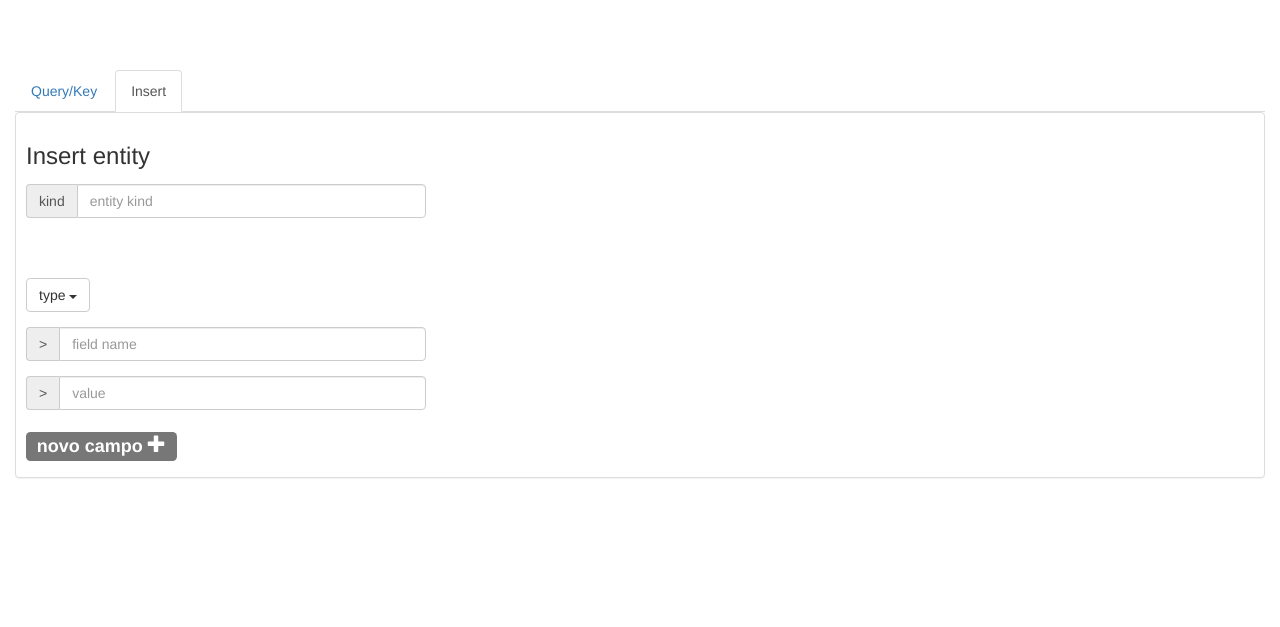
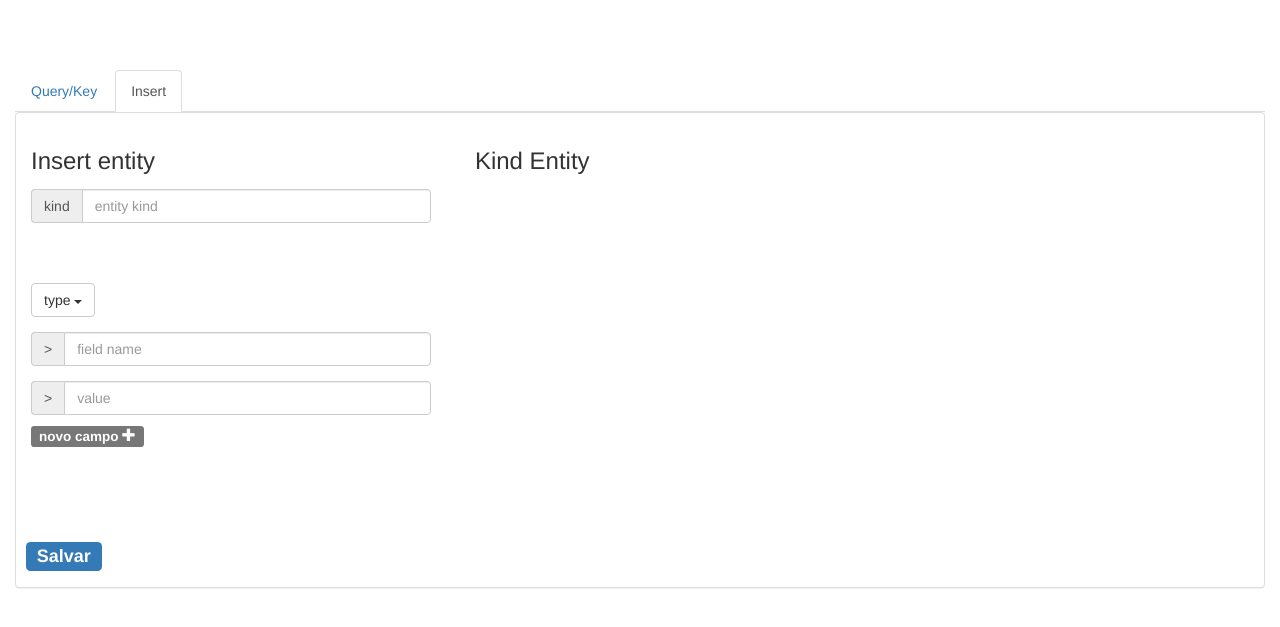
Before and after one commit to rsilvamagalhaes/ds-api, a Python web app: template src/templates/adm.html in a window 1280 px wide, after a click on "Insert". Shown: the top 627 px of the page. Run offline with Jinja, Linux system fonts and the light colour scheme; the template is opened without the code that fills it, so the values that code supplies are empty; some libraries are stand-ins or nearby versions.

Commit message:
Painel de insercao de dados

```diff
--- a/public/api/insert.js
+++ b/public/api/insert.js
@@ -1,9 +1,125 @@
 define(['jquery'], function($, ds) {
+
+	function InsertModel() {
+		this.name = null;
+		this.value = null;
+		this.type = null;
+
+		this.create = function(name, value, type) {
+			this.name = name;
+			this.value = value;
+			this.type = type;
+		}
+	}
+
+	function InsertController() {
+
+		var fields = [];
+
+		this.add = function(name, value, type) {
+			var insert = new InsertModel();
+			insert.create(name, value, type)
+
+			fields.push(insert);
+		}
+
+		this.getAllFields = function() {
+			return fields;
+		}
+
+		this.save = function() {
+			return $.ajax({
+				dataType: "json",
+				contentType: 'application/json',
+				type: 'POST',
+				url: '/api/entity',
+				data : JSON.stringify(this.toJSON())
+			});
+		}
+
+		this.toJSON = function() {
+			var json = {};
+
+			json['kind'] = 'User';
+			var new_fields = [];
+			for (i in fields) {
+
+				var item = fields[i];
+				var field = {};
+
+				field['field'] = item.name;
+				field['value'] = item.value;
+
+				new_fields.push(field);
+			}
+
+			json['fields'] = new_fields;
+
+			return json;
+		}
+	}
 
 	function InsertView() {
 
+		var controller = new InsertController();
 
+		var clickAddNewField = function() {
 
+			$('#add-field').click(function() {
+				var name = $('.field-name').val();
+				var value = $('.field-value').val();
+				var type = 'string';
+
+				controller.add(name, value, type);
+				$('.left .form-control.entity').val('');
+				refreshList();
+			});
+		}
+
+		var save = function() {
+
+			$('#saveEntity').click(function(){
+				controller.save().complete(function(){
+					clearAllFields();
+				});
+			});
+		}
+
+		var changeEntityKind = function() {
+			$('.field-kind').change(function(){
+				$('#title-kind-entity').text($(this).val());
+			});
+		}
+
+		var refreshList = function() {
+
+			$('#created-fields > div').remove();
+			var list = $('#created-fields');
+
+			var fields = controller.getAllFields();
+			for (var i in fields) {
+				var container = $('<div class="container-fluid" />');
+				var item = $('<div class="navbar-header" />');
+
+				item.append('<a class="navbar-brand" href="#">'+ fields[i].name + '</a>');
+				item.append('<p class="navbar-text">'+ fields[i].value +'</p>');
+				container.append(item);
+				list.append(container);
+			}
+
+			$('#created-fields').show();
+		};
+
+		var clearAllFields = function() {
+			$('#created-fields').hide();
+			$('#created-fields > div').remove();
+			$('.left .form-control').val('');
+			$('#title-kind-entity').text('Kind Entity');
+		}
+
+		changeEntityKind();
+		clickAddNewField();
+		save();
 	}
 
 	var init = function() {
--- a/public/css/adm.css
+++ b/public/css/adm.css
@@ -2,7 +2,7 @@
 	margin-top: 70px;
 }
 
-#panel-insert {
+#panel-insert  {
 	min-height: 140px;
 	padding: 10px;
 }
@@ -19,3 +19,27 @@
 .dropdown {
 	margin-top: 15px;
 }
+
+.left, .right {
+	display: inline-block;
+	min-height: 135px;
+	padding: 5px;
+	vertical-align: top;
+	margin-right: 30px;
+}
+
+.navbar-text {
+	font-size: 12pt;
+}
+
+#created-fields {
+	display: none;
+}
+
+#saveEntity {
+	cursor: pointer;
+}
+
+.panel-save-entity {
+	margin-top: 80px;
+}
--- a/src/templates/adm.html
+++ b/src/templates/adm.html
@@ -39,7 +39,7 @@
 				</ul>
 
 				<div class="tab-content">
-					<div class="tab-pane" id="query">
+					<div class="tab-pane active" id="query">
 
 						<div class="panel-group query-panel">
 							<div class="panel panel-default">
@@ -86,12 +86,12 @@
 							</div>
 						</div>
 					</div>
-					<div class="tab-pane active" id="insert">
+					<div class="tab-pane" id="insert">
 
 						<div class="panel-group">
 							<div class="panel panel-default" id="panel-insert">
 
-
+								<div class="left">
 									<h3>Insert entity</h3>
 
 									<div class="input-group kind">
@@ -115,16 +115,30 @@
 
 									<div class="input-group" id="list-fields">
 									  <span class="input-group-addon">></span>
-								  <input type="text" class="form-control field-name" placeholder="field name">
+									  <input type="text" class="form-control field-name entity" placeholder="field name">
 									</div>
 
 									<div class="input-group">
 									  <span class="input-group-addon">></span>
-								  <input type="text" class="form-control field-value" placeholder="value">
+									  <input type="text" class="form-control field-value entity	" placeholder="value">
 									</div>
 
-								<h3><span class="label label-default">novo campo&nbsp<span class="glyphicon glyphicon-plus"></span></span></h3>
+									<h4 id="add-field"><span class="label label-default">novo campo&nbsp<span class="glyphicon glyphicon-plus"></span></span></h4>
 								</div>
+
+								<div class="right">
+									<h3 id="title-kind-entity">Kind Entity</h3>
+
+									<nav id="created-fields" class="navbar navbar-default" role="navigation">
+									</nav>
+								</div>
+
+
+								<div class="panel-save-entity">
+									<h3 id="saveEntity"><span class="label label-primary">Salvar</span></h3>
+								</div>
+							</div>
+
 						</div>
 
 					</div>
```
Lines whose indentation alone changed are shown as unchanged.
